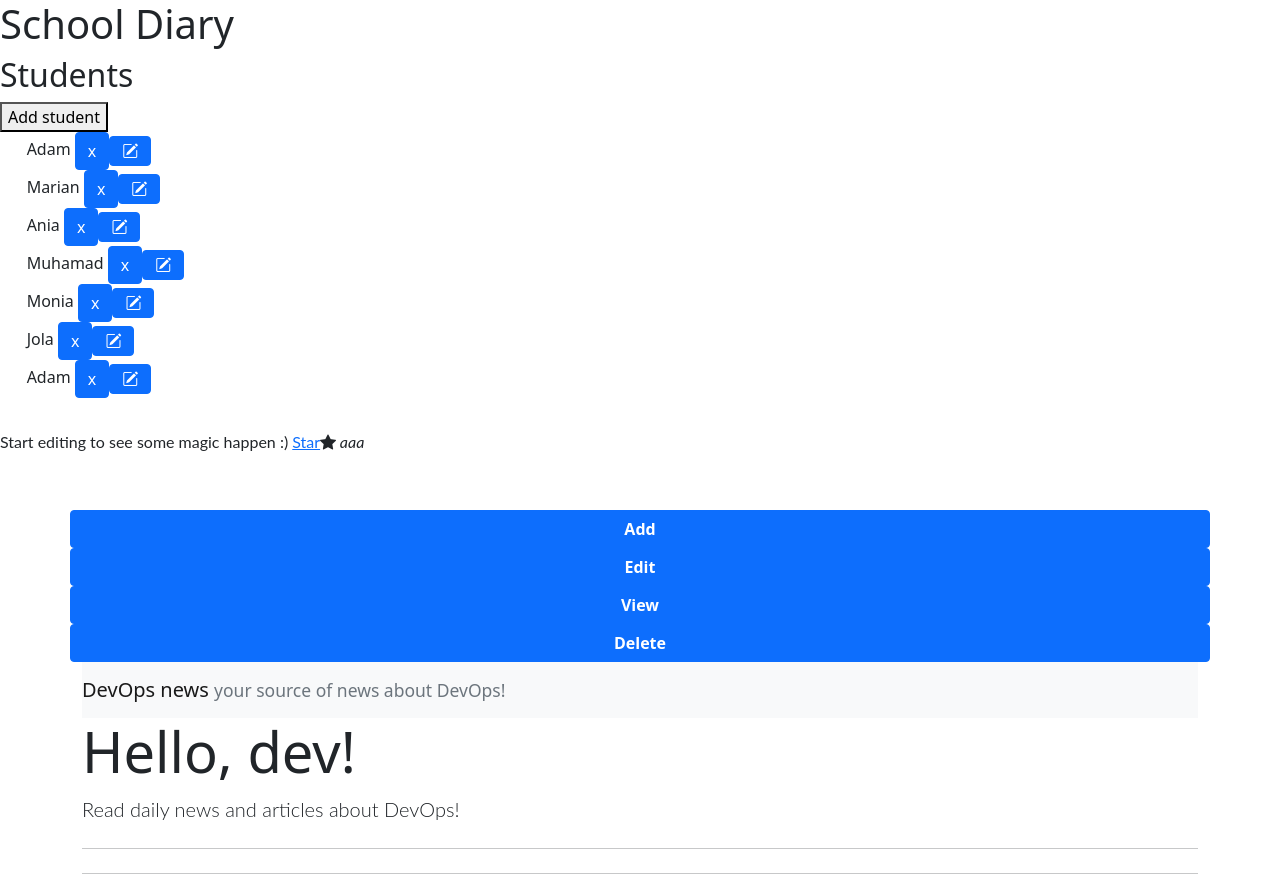
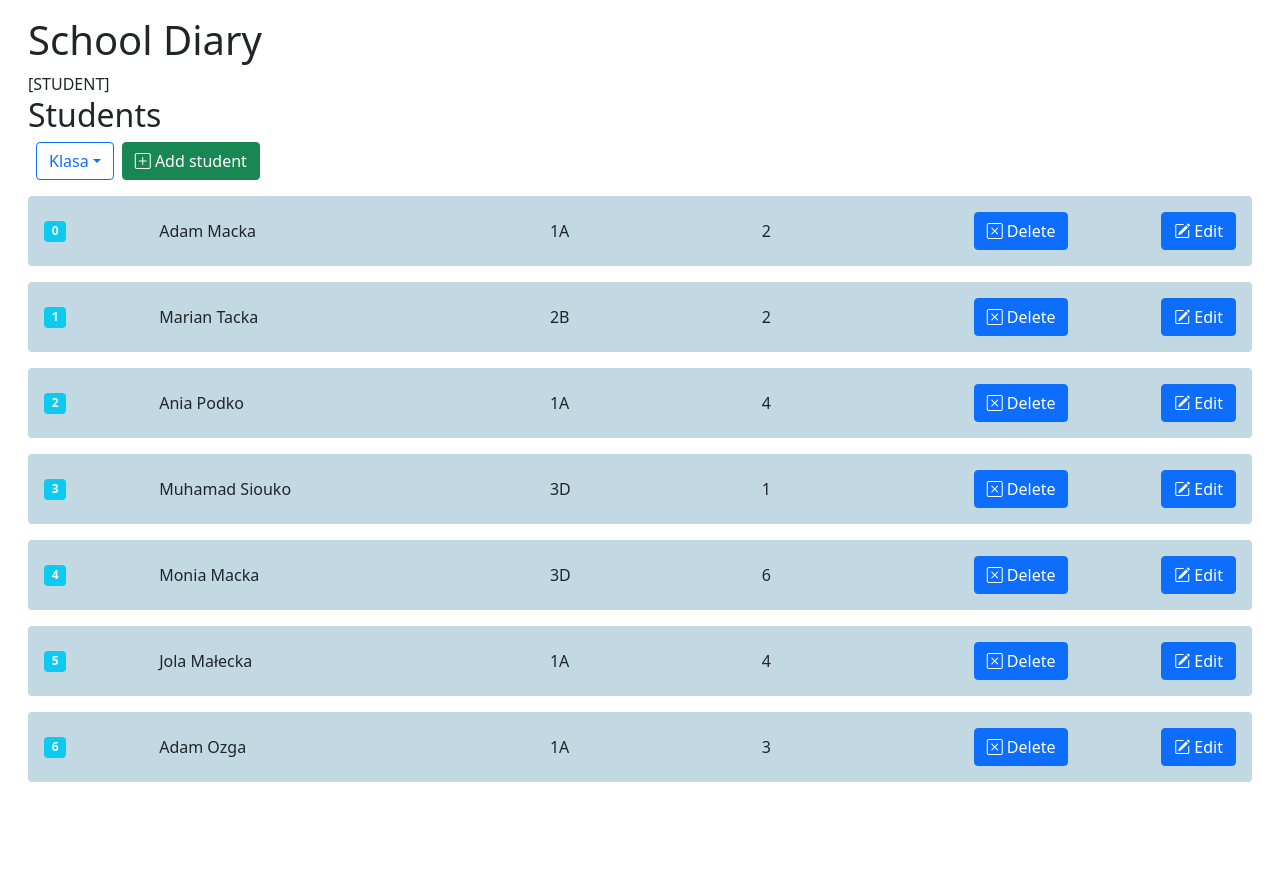
Before and after one commit to gmush/angular-ivy-xunrj4, an Angular app: page / in a window 1280 px wide. Shown: the top 888 px of the page. After the commit the page ends 830 px from the top, so only its background shows below. Built offline with nearby package versions, Linux system fonts and the light colour scheme.

Commit message:
8 files modified, 1 added

```diff
--- /dev/null
+++ b/src/app/_variables.scss
@@ -0,0 +1,2 @@
+$base-color: #355361;
+$background-color-1: #c2d8e2;
--- a/src/app/app.component.css
+++ b/src/app/app.component.css
@@ -1,3 +1,7 @@
+:host {
+  display: block;
+  padding: 1em;
+}
 p {
   font-family: Lato;
 }
--- a/src/app/app.component.html
+++ b/src/app/app.component.html
@@ -1,65 +1,5 @@
-<h1>{{ name }}</h1>
-<app-students></app-students>
-<p>
-  Start editing to see some magic happen :)
-  <a href="#"><span class="glyphicon glyphicon-star"></span> Star</a>
-  <i class="bi bi-star-fill"> aaa</i>
-</p>
-<button
-  class="navbar-toggler"
-  type="button"
-  data-toggle="collapse"
-  data-target="#navbarNavAltMarkup"
-  aria-controls="navbarNavAltMarkup"
-  aria-expanded="false"
-  aria-label="Toggle navigation"
->
-  <span class="navbar-toggler-icon"></span>
-</button>
-<div class="container">
-  <div class="row">
-    <a href="#" class="btn btn-primary a-btn-slide-text">
-      <span class="glyphicon glyphicon-plus" aria-hidden="true"></span>
-      <span><strong>Add</strong></span>
-    </a>
-    <a href="#" class="btn btn-primary a-btn-slide-text">
-      <span class="glyphicon glyphicon-edit" aria-hidden="true"></span>
-      <span><strong>Edit</strong></span>
-    </a>
-    <a href="#" class="btn btn-primary a-btn-slide-text">
-      <span class="glyphicon glyphicon-eye-open" aria-hidden="true"></span>
-      <span><strong>View</strong></span>
-    </a>
-    <a href="#" class="btn btn-primary a-btn-slide-text">
-      <span class="glyphicon glyphicon-remove" aria-hidden="true"></span>
-      <span><strong>Delete</strong></span>
-    </a>
-  </div>
-  <nav class="navbar navbar-expand-lg navbar-light bg-light">
-    <a class="navbar-brand" href="#">DevOps news
-      <small class="text-muted">
-        your source of news about DevOps!
-      </small>
-    </a>
-
-    <button
-      class="navbar-toggler"
-      type="button"
-      data-toggle="collapse"
-      data-target="#navbarNavAltMarkup"
-      aria-controls="navbarNavAltMarkup"
-      aria-expanded="false"
-      aria-label="Toggle navigation"
-    >
-      <span class="navbar-toggler-icon"></span>
-    </button>
-  </nav>
-  <div class="jumbotron">
-    <h1 class="display-4">Hello, dev!</h1>
-    <p class="lead">
-      Read daily news and articles about DevOps!
-    </p>
-    <hr class="my-4" />
-    <hr class="my-4" />
-  </div>
+<div class="container-fluid">
+  <h1>{{ name }}</h1>
+  <app-student></app-student>
+  <app-students></app-students>
 </div>
--- a/src/app/services/student.service.ts
+++ b/src/app/services/student.service.ts
@@ -18,7 +18,15 @@ export class StudentService {
 
   searchStudentes(school_class: string) {}
 
-  addStudent(student: Student) {}
+  addStudent() {
+    this.students.push({
+      id: 22,
+      name: 'aas',
+      surname: 'sad',
+      class: '2A',
+      grade: 2
+    });
+  }
 
   deleteStudent(id: number) {}
 
--- a/src/app/student/student.component.html
+++ b/src/app/student/student.component.html
@@ -1,3 +1,4 @@
+[STUDENT] {{ id }}
 <div *ngIf="student">
   <h2>{{student.name | uppercase}} Details</h2>
   <div><span>id: </span>{{student.id}}</div>
@@ -6,5 +7,5 @@
     <input id="student-name" [(ngModel)]="student.name" placeholder="Student name"/>
   </div>
   <button (click)="close()">go back</button>
-  <button (click)="save()">save</button>
+  <button (click)="update()">save</button>
 </div>
--- a/src/app/student/student.component.ts
+++ b/src/app/student/student.component.ts
@@ -1,4 +1,4 @@
-import { Component, OnInit } from '@angular/core';
+import { Component, Input, OnInit } from '@angular/core';
 import { ActivatedRoute } from '@angular/router';
 import { Location } from '@angular/common';
 
@@ -12,27 +12,27 @@ import { StudentService } from '../services/student.service';
 })
 export class StudentComponent implements OnInit {
   student: Student | undefined;
+  @Input() id;
 
-  constructor(
-    private route: ActivatedRoute,
-    private studentService: StudentService,
-    private location: Location
-  ) {}
+  constructor(private studentService: StudentService) {}
 
   ngOnInit(): void {
     this.getStudent();
   }
 
   getStudent(): void {
-    const id = parseInt(this.route.snapshot.paramMap.get('id')!, 10);
-    this.studentService.getStudent(id);
+    // this.studentService.getStudent();
   }
 
-  save(): void {
+  update(): void {
     if (this.student) {
       this.studentService.updateStudent(this.student);
     }
   }
 
+  add(): void {
+    this.studentService.addStudent();
+  }
+
   close() {}
 }
--- a/src/app/students/students.component.html
+++ b/src/app/students/students.component.html
@@ -1,15 +1,27 @@
 <h2>Students</h2>
 
-<button class="add-button">
-Add student
+<div ngbDropdown class="d-inline-block">
+  <button class="btn btn-outline-primary mx-2" id="dropdownBasic1" ngbDropdownToggle>Klasa</button>
+  <div ngbDropdownMenu aria-labelledby="dropdownBasic1">
+    <button (click)="filterClass('1A')" ngbDropdownItem>1A</button>
+    <button (click)="filterClass('2B')" ngbDropdownItem>2B</button>
+    <button (click)="filterClass('3D')" ngbDropdownItem>3D</button>
+  </div>
+</div>
+
+<button class="btn btn-success" (click)="add()">
+<i class="bi bi-plus-square"></i> Add student
 </button>
 
 <ul class="students">
-  <li *ngFor="let student of students">
-    <span class="badge">{{student.id}}</span> {{student.name}}
+  <li *ngFor="let student of students; index as i">
+    <span class="badge bg-info">{{i}}</span>
+    <span class="name">{{student.name}} {{student.surname}}</span>
+    <span>{{student.class}}</span>
+    <span>{{student.grade}}</span>
     <button class="btn btn-primary delete" title="delete student"
-      (click)="delete(student)">x</button>
+      (click)="delete(student)"><i class="bi bi-x-square"></i> Delete</button>
     <button class="btn btn-primary edit" title="delete student"
-      (click)="edit(student)"><i class="bi bi-pencil-square"></i></button>
+      (click)="edit(student)"><i class="bi bi-pencil-square"></i> Edit</button>
   </li>
 </ul>
--- a/src/app/students/students.component.scss
+++ b/src/app/students/students.component.scss
@@ -1,6 +1,27 @@
+@import '../variables';
+
 .students {
-  margin: 0 0 2em 0;
+  margin: 1em 0 2em 0;
   list-style-type: none;
   padding: 0;
-  width: 15em;
+  width: 100%;
+  ul {
+    width: 100%;
+  }
+  li {
+    background-color: $background-color-1;
+    margin: 0 0 1em 0;
+    padding: 1em;
+    border-radius: 4px;
+    display: flex;
+    justify-content: space-between;
+    align-items: center;
+    span:not(.badge) {
+      &.name {
+        width: 25%;
+      }
+      width: 10%;
+      line-height: 1.3em;
+    }
+  }
 }
--- a/src/app/students/students.component.ts
+++ b/src/app/students/students.component.ts
@@ -1,7 +1,9 @@
 import { Component, OnInit } from '@angular/core';
+import { NgbActiveModal, NgbModal } from '@ng-bootstrap/ng-bootstrap';
 
 import { Student } from '../interfaces/student';
 import { StudentService } from '../services/student.service';
+import { StudentComponent } from '../student/student.component';
 
 @Component({
   selector: 'app-students',
@@ -11,7 +13,10 @@ import { StudentService } from '../services/student.service';
 export class StudentsComponent implements OnInit {
   students: Student[] = [];
 
-  constructor(private studentService: StudentService) {}
+  constructor(
+    private studentService: StudentService,
+    private modalService: NgbModal
+  ) {}
 
   ngOnInit() {
     this.getStudents();
@@ -21,18 +26,23 @@ export class StudentsComponent implements OnInit {
     this.students = this.studentService.getStudents();
   }
 
-  add(name: string): void {
-    name = name.trim();
-    if (!name) {
-      return;
-    }
-    // this.studentService.addStudent();
+  add(): void {
+    const modalRef = this.modalService.open(StudentComponent);
+    this.studentService.addStudent();
   }
 
   delete(student: Student): void {
-    this.students = this.students.filter(h => h !== student);
+    this.students = this.students.filter(s => s !== student);
     this.studentService.deleteStudent(student.id);
   }
 
-  edit(student: Student) {}
+  edit(student: Student) {
+    const modalRef = this.modalService.open(StudentComponent);
+    //modalRef.componentInstance.id = 2;
+  }
+
+  filterClass(school_class: string): void {
+    this.students = this.studentService.getStudents();
+    this.students = this.students.filter(s => s.class === school_class);
+  }
 }
```
